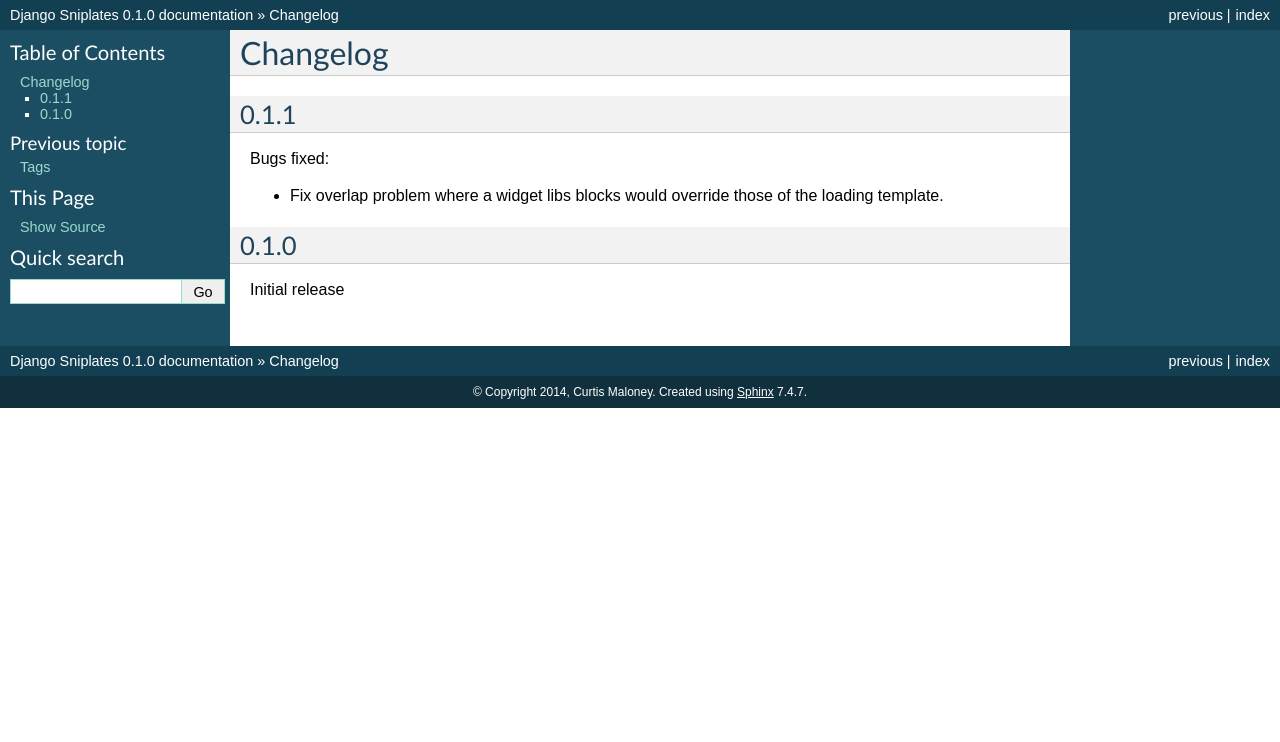
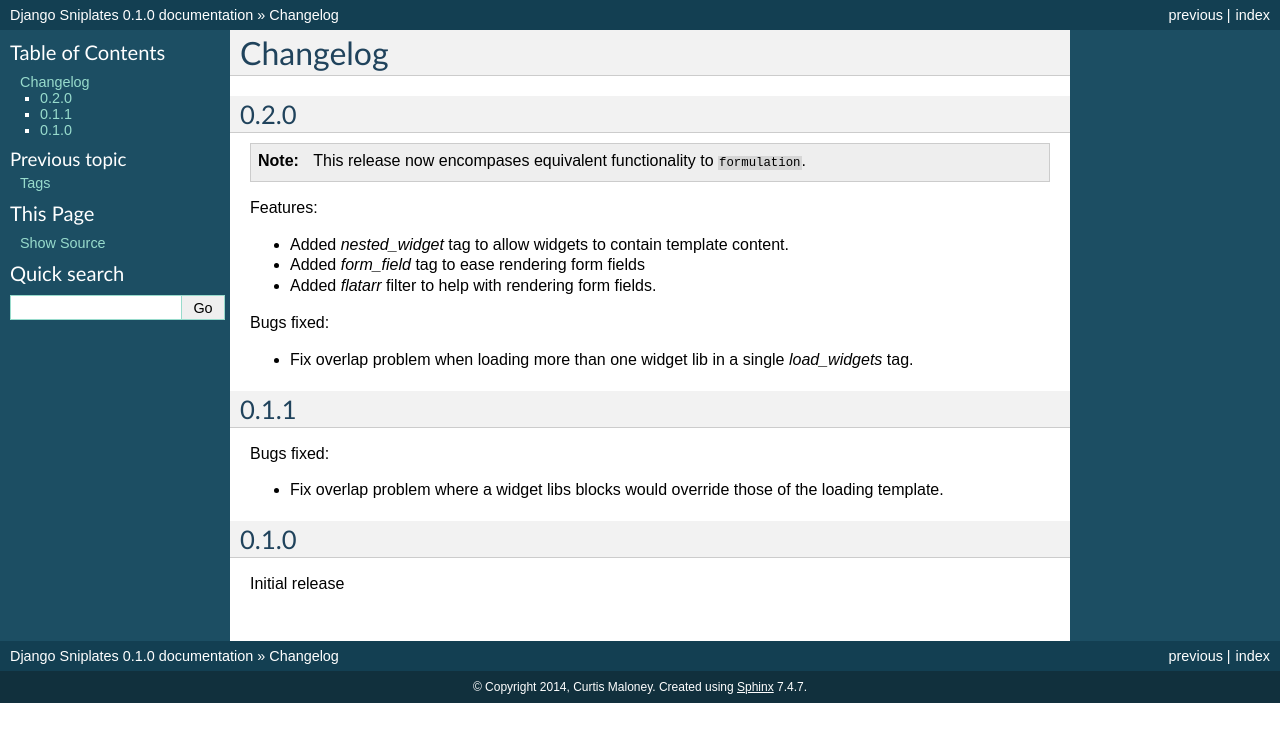
Before and after one commit to funkybob/django-sniplates, a Sphinx documentation site: the page built from docs/changelog.rst, in a window 1280 px wide. Shown: the top 742 px of the page. Built offline with Sphinx 7.4.7, drawn with Linux system fonts in a browser that asks for light colours.

Commit message:
Update changelog

```diff
--- a/docs/changelog.rst
+++ b/docs/changelog.rst
@@ -1,6 +1,23 @@
 =========
 Changelog
 =========
+
+0.2.0
+-----
+
+.. note::  This release now encompases equivalent functionality to
+   ``formulation``.
+
+Features:
+
+- Added `nested_widget` tag to allow widgets to contain template content.
+- Added `form_field` tag to ease rendering form fields
+- Added `flatarr` filter to help with rendering form fields.
+
+Bugs fixed:
+
+- Fix overlap problem when loading more than one widget lib in a single
+  `load_widgets` tag.
 
 0.1.1
 -----
```
